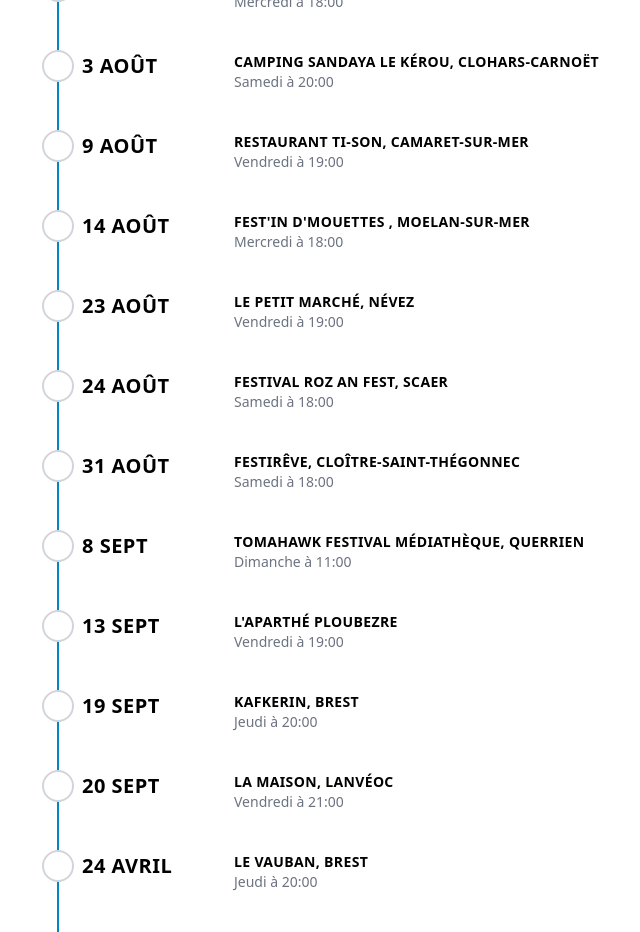
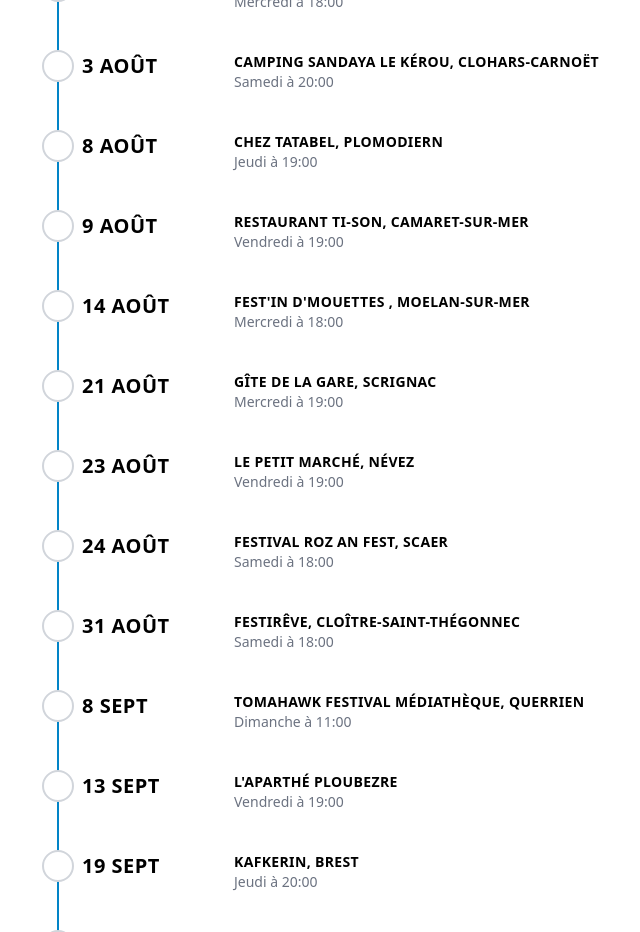
Before and after one commit to AlexandreKempf/en-tete-a-texte, a SvelteKit app: page /concerts in a window 1280 px wide. Shown: the part 1600-2532 px from the top of the page, without its empty margins (598-1238 px from the left). Built offline with nearby package versions, Linux system fonts and the light colour scheme.

Commit message:
Update concerts.js

```diff
--- a/src/routes/concerts.js
+++ b/src/routes/concerts.js
@@ -294,12 +294,20 @@
         place: 'Camping Sandaya Le Kérou, Clohars-Carnoët'
     },
     {
+        date: new Date(2024, 7, 8, 19),
+        place: 'Chez Tatabel, Plomodiern'
+    },
+    {
         date: new Date(2024, 7, 9, 19),
         place: 'Restaurant Ti-son, Camaret-sur-Mer'
     },
     {
         date: new Date(2024, 7, 14, 18),
         place: 'Fest\'in d\'mouettes , Moelan-Sur-Mer'
+    },
+    {
+        date: new Date(2024, 7, 21, 19),
+        place: 'Gîte de la Gare, Scrignac'
     },
     {
         date: new Date(2024, 7, 23, 19),
```
